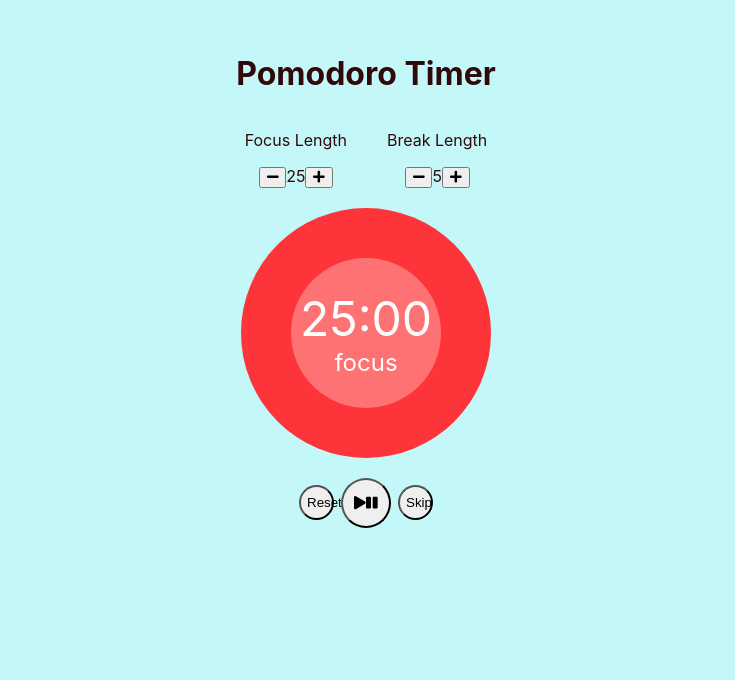
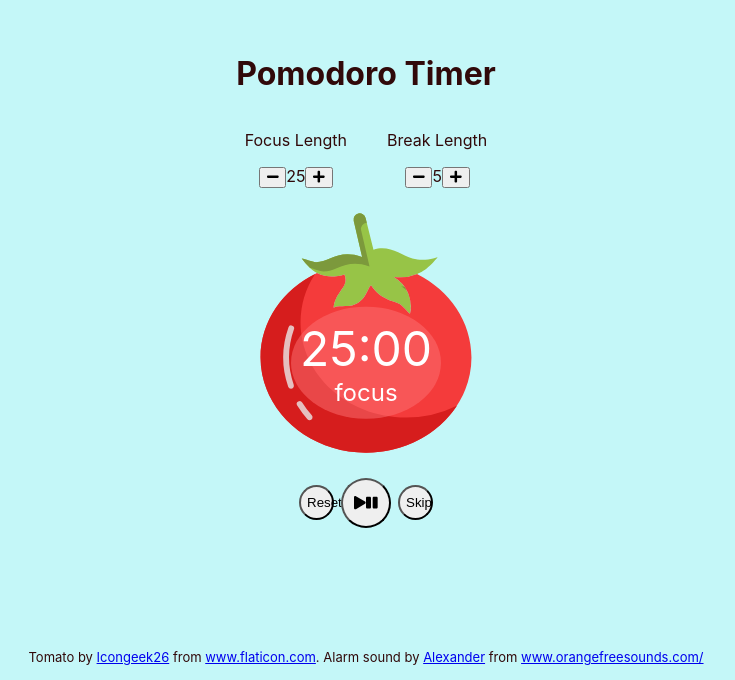
Before and after one commit to aileen-r/pomodoro-timer, a React (Create React App) app: page / in a window 1280 px wide. Shown: the part 120-800 px from the top of the page, without its empty margins (274-1009 px from the left). Built offline with nearby package versions, Linux system fonts and the light colour scheme.

Commit message:
Add footer and tomato :tomato:

```diff
--- a/src/App.jsx
+++ b/src/App.jsx
@@ -5,6 +5,7 @@ import { faPause, faPlay } from '@fortawesome/free-solid-svg-icons';
 import Timer from './components/Timer';
 import LengthControl from './components/LengthControl';
 import SessionControl from './components/SessionControl';
+import Footer from './components/Footer';
 import './App.css';
 
 const defaultBreakLength = 5;
@@ -119,6 +120,7 @@ const App = () => {
           </SessionControl>
           <SessionControl onClick={switchModes}>Skip</SessionControl>
         </div>
+        <Footer />
       </main>
       <audio
         id="beep"
--- /dev/null
+++ b/src/components/Footer/Footer.css
@@ -0,0 +1,6 @@
+.footer {
+  bottom: 0;
+  font-size: small;
+  padding: 15px;
+  position: absolute;
+}
--- /dev/null
+++ b/src/components/Footer/Footer.jsx
@@ -0,0 +1,40 @@
+import React from 'react';
+
+import './Footer.css';
+
+const Footer = () => (
+  <footer className="footer">
+    <span>
+      Tomato by{' '}
+      <a
+        href="https://www.flaticon.com/free-icon/tomato_2909922"
+        title="Icongeek26"
+        target="_blank"
+        rel="noopener noreferrer"
+      >
+        Icongeek26
+      </a>{' '}
+      from{' '}
+      <a href="https://www.flaticon.com/" title="Flaticon">
+        www.flaticon.com
+      </a>
+      .
+    </span>{' '}
+    <span>
+      Alarm sound by{' '}
+      <a
+        href="http://www.orangefreesounds.com/cool-alarm-tone-notification-sound/"
+        target="_blank"
+        rel="noopener noreferrer"
+      >
+        Alexander
+      </a>{' '}
+      from{' '}
+      <a href="http://www.orangefreesounds.com/" target="_blank" rel="noopener noreferrer">
+        www.orangefreesounds.com/
+      </a>
+    </span>
+  </footer>
+);
+
+export default Footer;
--- /dev/null
+++ b/src/components/Footer/index.js
@@ -0,0 +1 @@
+export { default } from './Footer';
--- a/src/components/Timer/Timer.css
+++ b/src/components/Timer/Timer.css
@@ -1,10 +1,6 @@
 .Timer {
-  align-items: center;
-  color: #FFFFFF;
-  display: flex;
-  flex-direction: column;
+  color: #ffffff;
   height: 30vmin;
-  justify-content: center;
   min-height: 250px;
   min-width: 250px;
   position: relative;
@@ -13,12 +9,16 @@
 
 .Timer-inner {
   align-items: center;
-  background-color: hsl(359, 98%, 72%);
+  background-color: hsla(359, 98%, 72%, 0.5);
   border-radius: 50%;
   display: flex;
   flex-direction: column;
-  height: 60%;
+  height: 45%;
   justify-content: center;
+  left: 50%;
+  position: absolute;
+  top: 62%;
+  transform: translate(-50%, -50%);
   width: 60%;
 }
 
@@ -31,10 +31,7 @@
 }
 
 .Timer-tomato {
-  background-color: #fd353a;
-  border-radius: 50%;
   height: 100%;
-  position: absolute;
   width: 100%;
   z-index: -1;
 }
--- a/src/components/Timer/Timer.jsx
+++ b/src/components/Timer/Timer.jsx
@@ -1,5 +1,6 @@
 import React from 'react';
 import { secondsToClockTime } from './timeFormatting';
+import { ReactComponent as Tomato } from './tomato.svg';
 import './Timer.css';
 
 const Timer = ({ mode, time }) => {
@@ -9,7 +10,7 @@ const Timer = ({ mode, time }) => {
 
   return (
     <div className="Timer">
-      <div className="Timer-tomato"></div>
+      <Tomato className="Timer-tomato" />
       <div className="Timer-inner">
         <div id="time-left" className="Timer-countdown">
           {clockTime}
```
Also changed, not shown: src/components/Timer/tomato.svg (added).
